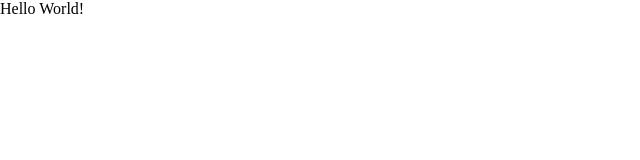
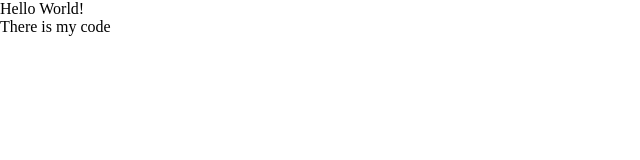
Before and after one commit to TimaPaps/grid-layout, a plain HTML site: page index.html in a window 1280 px wide. Shown: the full height of the page, 0-640 px from the left. Drawn offline with Linux system fonts and the light colour scheme.

Commit message:
My first commit

```diff
--- a/index.html
+++ b/index.html
@@ -8,5 +8,6 @@
 </head>
 <body>
     <div>Hello World!</div>
+    <div class="my-code">There is my code</div>
 </body>
 </html>
```
